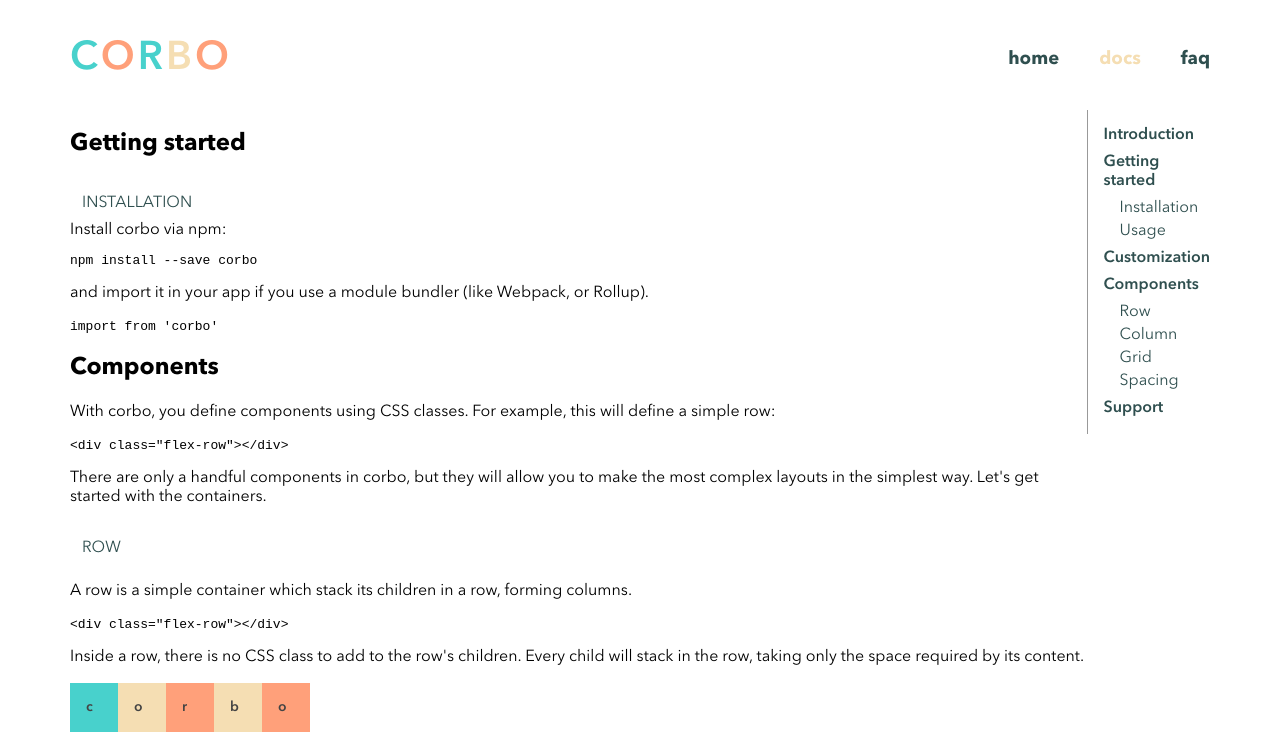
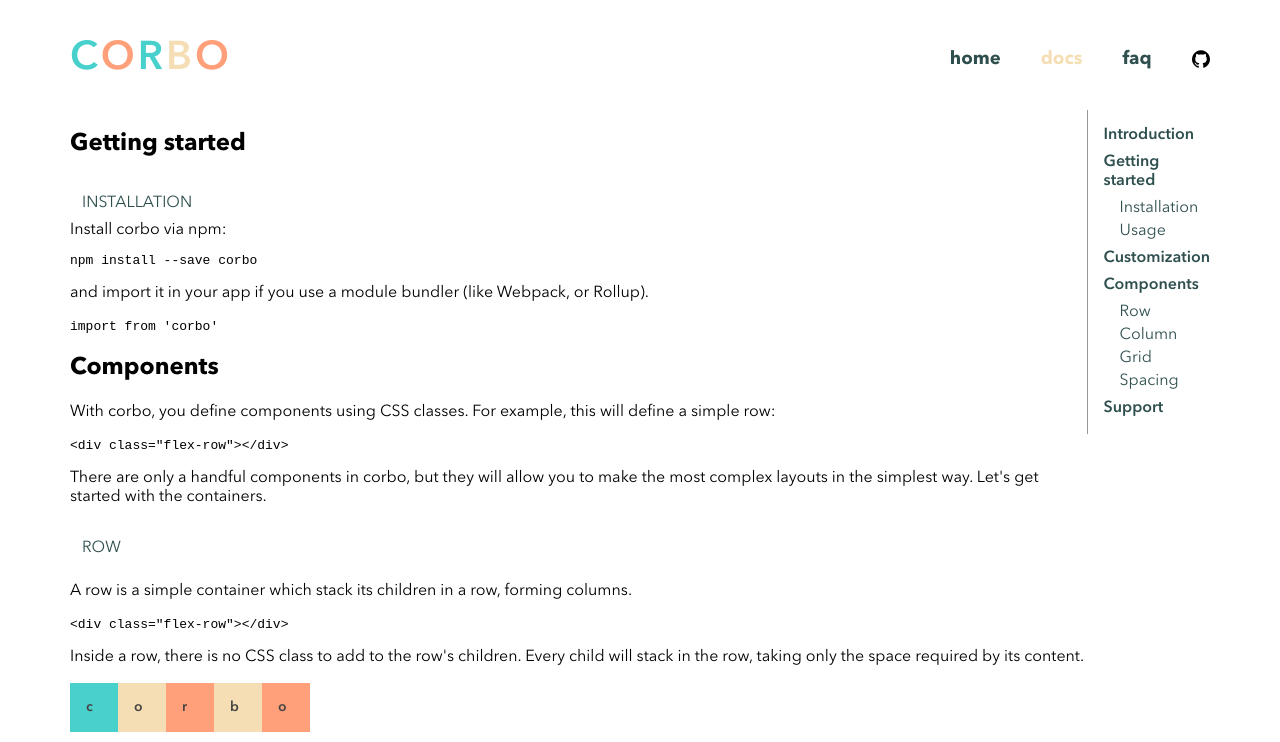
Before and after one commit to WaldoJeffers/corbo, a website: page docs/docs.html in a window 1280 px wide. Shown: the top 742 px of the page. Drawn offline with Linux system fonts and the light colour scheme.

Commit message:
Add link to project on GitHub in the docs

```diff
--- a/docs/docs.html
+++ b/docs/docs.html
@@ -18,6 +18,7 @@
         <a href="index.html" class="menu-item">Home</a>
         <a class="menu-item active">Docs</a>
         <a href="#" class="menu-item">FAQ</a>
+	<a href="https://github.com/WaldoJeffers/corbo" class="menu-item menu-item-img"><img src="img/github.svg"></a>
       </header>
       <div class="flex-row flex-nowrap">
         <div class="flex-item">
--- a/docs/style.css
+++ b/docs/style.css
@@ -119,6 +119,9 @@
   font-size: 1.15rem;
 }
 
+.menu-item-img{line-height: 0}
+.menu-item-img img{width: 1.15rem}
+
 .menu-item:first-of-type:hover, .menu-item:first-of-type.active{color: lightsalmon}
 .menu-item:nth-of-type(2):hover, .menu-item:nth-of-type(2).active{color: wheat}
 .menu-item:nth-of-type(3):hover, .menu-item:nth-of-type(3).active{color: mediumturquoise}
```
Also changed, not shown: docs/index.html (+1 -0 lines), docs/img/github.svg (added).
